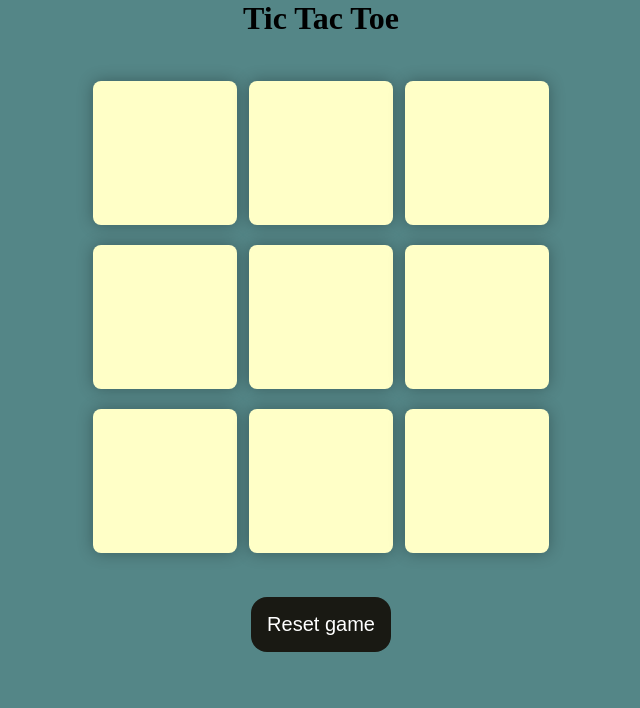
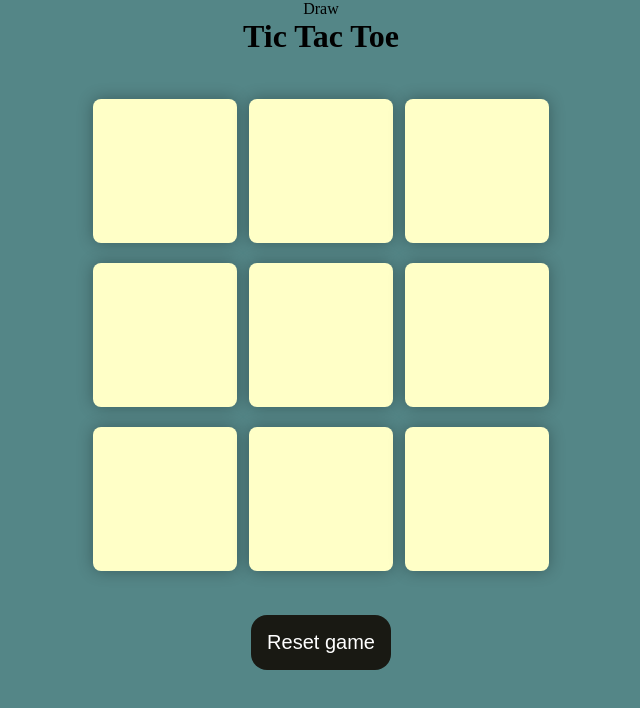
Before and after one commit to satyasingh0001/Tic-Tac-Toe, a plain HTML site: page index.html in a window 1280 px wide. Shown: the whole page, without its empty margins (319-959 px from the left). Drawn offline with Linux system fonts and the light colour scheme.

Commit message:
Update index.html

```diff
--- a/index.html
+++ b/index.html
@@ -11,6 +11,11 @@
         <p id="msg">Winner</p>
         <button id="new-btn">New Game</button>
     </div>
+
+    <div class="draw hide2">
+        <p id="drawMsg">Draw</p>
+    </div>
+
     <main>
         <h1>Tic Tac Toe</h1>
         <div class="container">
```
